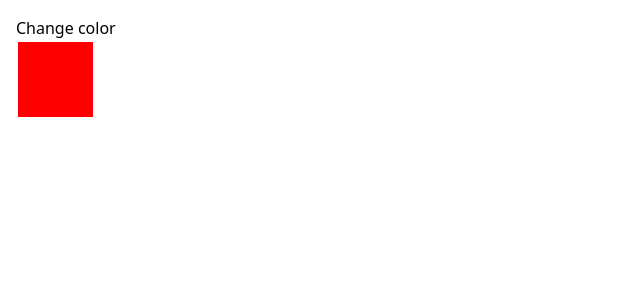
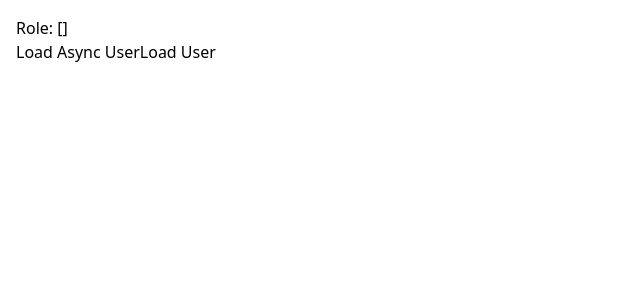
Before and after one commit to Brijesh227/ReactInDepth, a React (Vite) app: page / in a window 1280 px wide. Shown: the top 300 px of the page, without its empty margins (0-640 px from the left). Built offline with nearby package versions, Linux system fonts and the light colour scheme.

Commit message:
doc(useState): batch update and usememo for object and array

```diff
--- /dev/null
+++ b/Notes/04_Hooks/041_useState/041_batchUpdation.tsx
@@ -0,0 +1,84 @@
+/**
+ * Most important useMemo instead of useEffect to set array or object because of performance optimization.
+ * to solve batch update make one object state insted of multiple state
+ *
+ *
+ * Before React 18:
+    Synchronous updates in event handlers: ✅ Batching occurs.
+    Asynchronous updates (async/await, setTimeout): ❌ No batching; multiple re-renders.
+
+
+  After React 18:
+    Both synchronous and asynchronous updates: ✅ Batching occurs in both cases.
+ *
+ */
+
+import React, { useEffect, useMemo, useState } from 'react'
+
+function dummyCall() {
+  return new Promise((resolve) => {
+    setTimeout(() => {
+      resolve({
+        name: "john",
+        roles: {
+          admin: true,
+          user: true
+        }
+      })
+    }, 1000)
+  });
+}
+
+
+function BatchUpdation() {
+  // const [name, setName] = useState<any>();
+  // const [roles, setRoles] = useState<any>();
+  const [info, setInfo] = useState<any>({
+    name: "",
+    roles: {}
+  });
+
+  // const [roleList, setRoleList] = useState<any>();
+
+  // useMemo instead of useEffect to set array or object
+  // useEffect(() => {
+  //   console.log('lol', name, roles);
+  //   if(name && roles) {
+  //     setRoleList(Object.keys(roles).filter((role) => roles[role]));
+  //   }
+  // }, [name, roles]);
+
+  const roleList = useMemo(
+    () => Object.keys(info.roles).filter((role) => info.roles[role])
+  , [info.roles]);
+
+
+  // before react 18 only: it will call setName re-rendering component and setRoles called and re-rendering component one by one
+  const loadAsyncUser = async () => {
+    const data: any = await dummyCall();
+    console.log('data', data);
+    // setName(data.name);
+    // setRoles(data.roles);
+  }
+
+  // it will call setName and setRoles together and re-rendering component
+  const loadUser = () => {
+    // setName('jack');
+    // setRoles({
+    //   admin: true,
+    // });
+  }
+
+  return (
+    <div>
+      {/* <div>Name: { JSON.stringify(name) }</div> */}
+      {/* <div>Name: { JSON.stringify(roles) }</div> */}
+      <div>Role: { JSON.stringify(roleList) }</div>
+
+      <button onClick={loadAsyncUser}>Load Async User</button>
+      <button onClick={loadUser}>Load User</button>
+    </div>
+  )
+}
+
+export default BatchUpdation
--- a/src/App.tsx
+++ b/src/App.tsx
@@ -1,12 +1,14 @@
 import './App.css'
 import Debounce from './components/Debounce/Debounce';
 import GoodUseEffect from '../Notes/04_Hooks/043_useMemo/0432_useMemo';
+import BatchUpdation from '../Notes/04_Hooks/041_useState/041_batchUpdation';
 function App() {
   return (
     <>
       <div>
         {/* <Debounce /> */}
-        <GoodUseEffect />
+        {/* <GoodUseEffect /> */}
+        <BatchUpdation />
       </div>
     </>
   )
```
